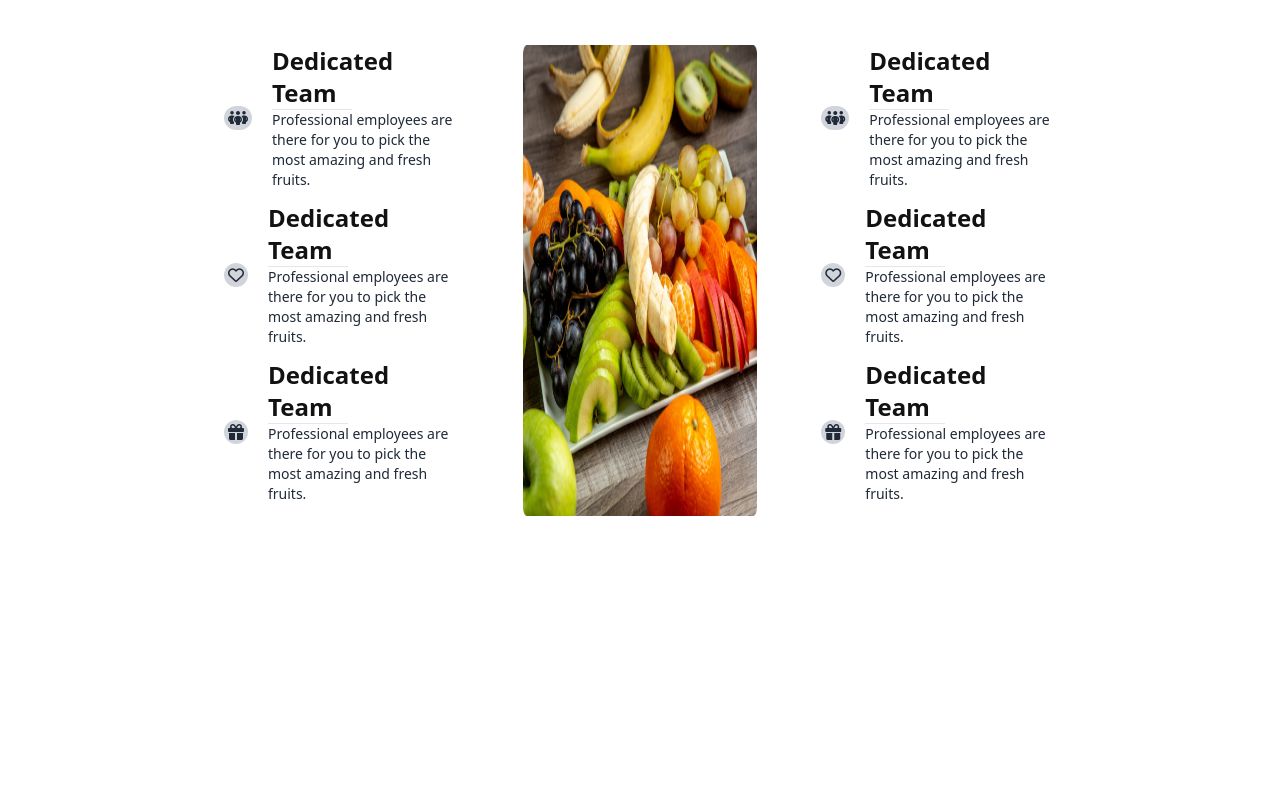
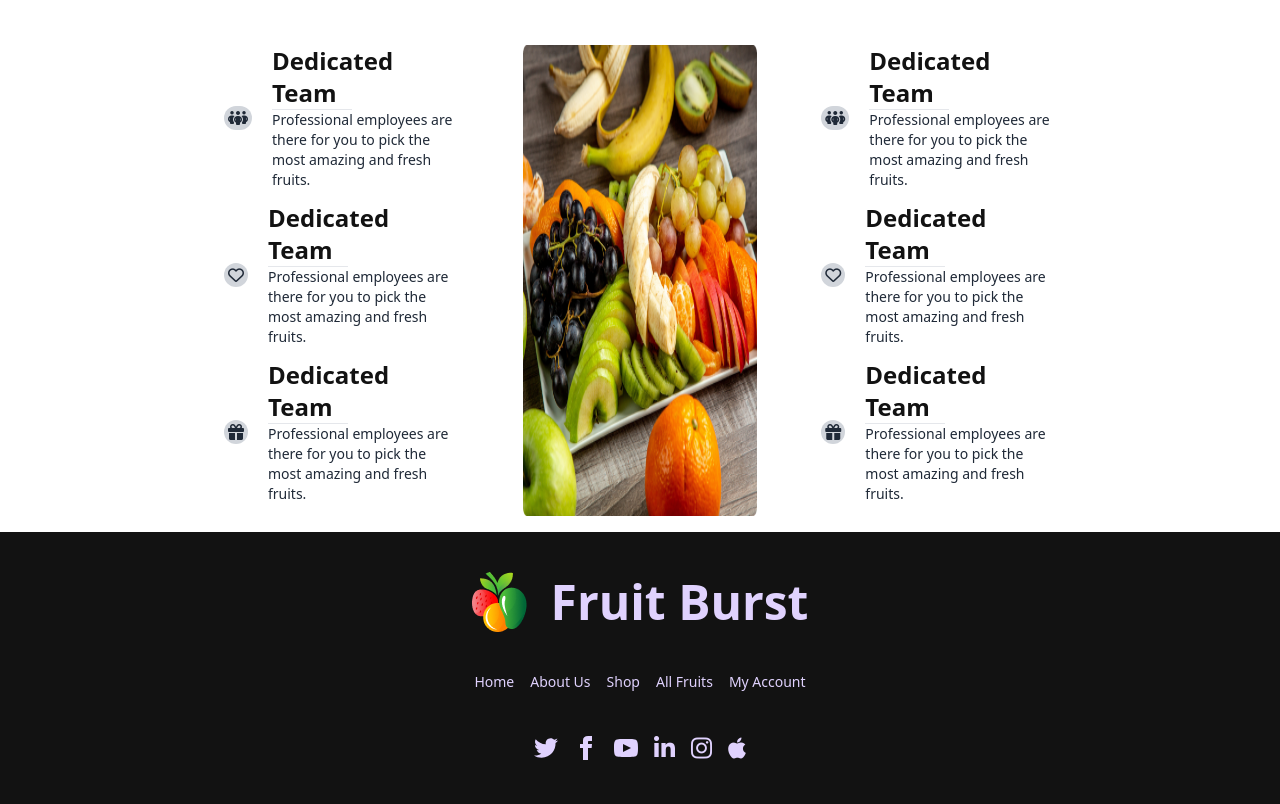
Before and after one commit to tawhidajessi/fruit-burst-assignment, a plain HTML site: page index.html in a window 1280 px wide. Shown: the part 2729-3533 px from the top of the page. Before the commit the page ends 3261 px from the top, so only its background shows below. Drawn offline with nearby package versions, Linux system fonts and the light colour scheme.

Commit message:
added footer and completed assignment

```diff
--- a/index.html
+++ b/index.html
@@ -609,9 +609,37 @@
 </div>
 
 </main>
-
-
-
-
+<!-- --- footer section ----  -->
+    <footer class="footer footer-center p-10 bg-[#121212] text-primary-content">
+      <div class="flex items-center gap-6">
+        <img src="./images/logo.png" alt="" />
+        <p class="text-5xl font-bold">Fruit Burst</p>
+      </div>
+      <div>
+        <div class="grid grid-flow-col gap-4">
+          <a class="link link-hover">Home</a>
+          <a class="link link-hover">About Us</a>
+          <a class="link link-hover">Shop</a>
+          <a class="link link-hover">All Fruits</a>
+          <a class="link link-hover">My Account</a>
+        </div>
+      </div>
+      <div>
+        <div class="grid grid-flow-col gap-4 items-center">
+          <a><svg xmlns="http://www.w3.org/2000/svg" width="24" height="24" viewBox="0 0 24 24" class="fill-current">
+              <path d="M24 4.557c-.883.392-1.832.656-2.828.775 1.017-.609 1.798-1.574 2.165-2.724-.951.564-2.005.974-3.127 1.195-.897-.957-2.178-1.555-3.594-1.555-3.179 0-5.515 2.966-4.797 6.045-4.091-.205-7.719-2.165-10.148-5.144-1.29 2.213-.669 5.108 1.523 6.574-.806-.026-1.566-.247-2.229-.616-.054 2.281 1.581 4.415 3.949 4.89-.693.188-1.452.232-2.224.084.626 1.956 2.444 3.379 4.6 3.419-2.07 1.623-4.678 2.348-7.29 2.04 2.179 1.397 4.768 2.212 7.548 2.212 9.142 0 14.307-7.721 13.995-14.646.962-.695 1.797-1.562 2.457-2.549z"></path></svg></a>
+          <a><svg xmlns="http://www.w3.org/2000/svg" width="24" height="24"viewBox="0 0 24 24" class="fill-current">
+              <path d="M9 8h-3v4h3v12h5v-12h3.642l.358-4h-4v-1.667c0-.955.192-1.333 1.115-1.333h2.885v-5h-3.808c-3.596 0-5.192 1.583-5.192 4.615v3.385z"></path></svg></a>
+          <a><svg xmlns="http://www.w3.org/2000/svg" width="24" height="24" viewBox="0 0 24 24" class="fill-current" >
+              <path d="M19.615 3.184c-3.604-.246-11.631-.245-15.23 0-3.897.266-4.356 2.62-4.385 8.816.029 6.185.484 8.549 4.385 8.816 3.6.245 11.626.246 15.23 0 3.897-.266 4.356-2.62 4.385-8.816-.029-6.185-.484-8.549-4.385-8.816zm-10.615 12.816v-8l8 3.993-8 4.007z"></path></svg></a>
+          <a href=""> <i class="fa-brands fa-linkedin-in text-2xl"></i>
+          </a>
+          <a href=""><i class="fa-brands fa-instagram text-2xl"></i>
+          </a>
+          <a href=""> <i class="fa-brands fa-apple text-2xl"></i>
+          </a>
+        </div>
+      </div>
+    </footer>
 </body>
 </html>
```
